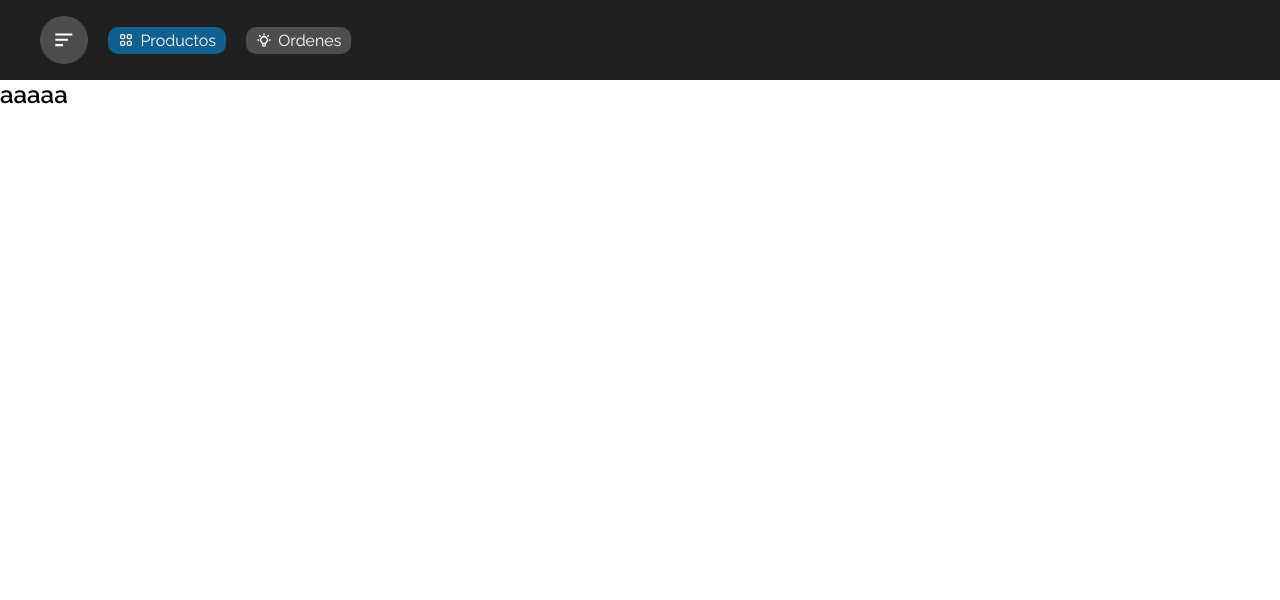
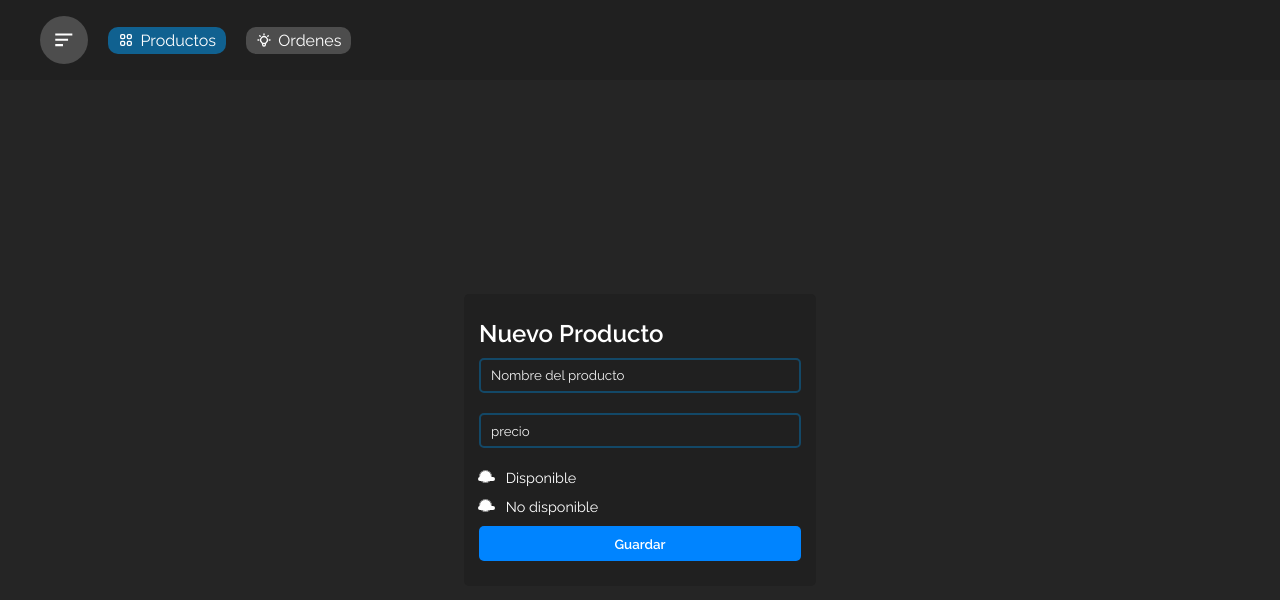
Before and after one commit to danield413/GraphQL-Apollo-React-CRUD, a React (Create React App) app in the folder client/: page /products/new in a window 1280 px wide. Shown: the top 600 px of the page. Built offline with nearby package versions, Linux system fonts and the light colour scheme.

Commit message:
Se creó el <Form /> y su lógica

```diff
--- a/client/package.json
+++ b/client/package.json
@@ -10,6 +10,7 @@
     "react": "^17.0.2",
     "react-dom": "^17.0.2",
     "react-helmet": "^6.1.0",
+    "react-hot-toast": "^2.1.1",
     "react-icons": "^4.2.0",
     "react-router-dom": "^5.2.0",
     "react-scripts": "4.0.3",
--- /dev/null
+++ b/client/src/components/Form.jsx
@@ -0,0 +1,147 @@
+import React from 'react'
+import toast from 'react-hot-toast'
+import styled from 'styled-components'
+import useForm from '../hooks/UseForm'
+
+
+const FormS = styled.form`
+    width: 22rem;
+    padding: 25px 15px;
+    background-color: #202020;
+    border-radius: 5px;
+
+    & h2 {
+        color: #fff;
+        margin-bottom: 10px;
+    }
+
+    & .warning {
+        background-color: rgba(87, 87, 87, 0.151);
+    }
+`
+
+const Input = styled.input`
+    margin-bottom: 20px;
+    width: 100%;
+    height: 2.2rem;
+    border: 2px solid rgba(0, 134, 211, 0.4);
+    border-radius: 5px;
+    background-color: transparent;
+    padding-left: 10px;
+    outline: none;
+    transition: 0.2s ease-in-out;
+    color: white;
+
+    ::placeholder {
+        color: #eee;
+    }
+    :focus {
+        border: 2px solid #0084ff;
+    }
+
+`
+
+const Submit = styled.input`
+    width: 100%;
+    height: 2.2rem;
+    background-color: #0084ff;
+    outline: none;
+    border: none;
+    border-radius: 5px;
+    color: #fff;
+    transition: .2s ease-in-out;
+    cursor: pointer;
+    font-weight: bold;
+    :hover {
+        background-color: #006cd1;
+    }
+    :disabled {
+        background-color: #444444;
+        cursor: not-allowed;
+    }
+`
+
+const LabelContainer = styled.div`
+    margin-bottom: 10px;
+    & label {
+        display: inline;
+        color: white;
+        font-size: 0.9rem;
+    }
+`
+
+const Radio = styled.input.attrs({
+    type: 'radio'
+})`
+margin-right: 10px;
+:after {
+        width: 100%;
+        height: 100%;
+        border-radius: 15px;
+        top: -2px;
+        left: -1px;
+        position: relative;
+        background-color: #727272;
+        content: '';
+        display: inline-block;
+        visibility: visible;
+        border: 2px solid white;
+        transition: .3s ease-in-out;
+    }
+    :checked:after {
+        width: 100%;
+        height: 100%;
+        border-radius: 50%;
+        top: -2px;
+        left: -1px;
+        position: relative;
+        background-color: #006cd1;
+        content: '';
+        display: inline-block;
+        visibility: visible;
+        border: 2px solid white;
+        transition: .3s ease-in-out;
+}
+`
+
+const Form = ( {inputs, formTitle, products = null, submitFunction = null} ) => {
+    const [ state, handleChange, reset ] = useForm();
+
+    const handleSubmit = (e) => {
+        e.preventDefault();
+        let count = 0;
+        for( const val in state){
+            if(val) count++;
+        }
+        if(count >= inputs.length){
+            toast.success('Bien hecho!');
+            if(submitFunction) submitFunction();
+            reset();
+        } else {
+            toast.error('Faltan campos');
+        }
+    }
+
+    return (
+        <FormS onSubmit={handleSubmit} autoComplete="off">
+            <h2>{formTitle}</h2>
+            {inputs.map( ({ id, type, placeholder, name, radioValues }) => {
+                if( type === 'radio' && radioValues.length > 1 ){
+                    return radioValues.map( ({name, value, placeholder}) => {
+                        return <LabelContainer key={id++}>
+                            <label>
+                                <Radio name={name} onChange={handleChange} value={value}/> {placeholder}
+                            </label>
+                        </LabelContainer>
+                    } )
+                } else {
+                    return <Input key={id} type={type} name={name} placeholder={placeholder} min={0} onChange={handleChange}/>
+                }
+            })}
+
+            <Submit type="submit" className="submit" value="Guardar"/>
+        </FormS>
+    )
+}
+
+export default Form
--- /dev/null
+++ b/client/src/components/FormWrapper.jsx
@@ -0,0 +1,22 @@
+import React from 'react'
+import styled from 'styled-components'
+
+const Main = styled.main`
+    display: ${(props) => props.flex && 'flex'};
+    justify-content: ${(props) => props.flex && 'center'};
+    align-items: ${(props) => props.flex && 'center'};
+    width: 100%;
+    height: calc(100vh - 80px);
+    overflow-y: auto;
+    background-color: #252525;
+`
+
+const FormWrapper = ( {children, isFlex = false} ) => {
+    return (
+        <Main flex={isFlex}>
+            { children }
+        </Main>
+    )
+}
+
+export default FormWrapper
--- a/client/src/components/SideNav.jsx
+++ b/client/src/components/SideNav.jsx
@@ -12,7 +12,7 @@ const pages = {
 const SideBar = styled.aside`
     position: absolute;
     height: 100vh;
-    width: 16rem;
+    width: 18rem;
     background-color: black;
     z-index: 99;
     left: ${props => props.isOpen ? "0" : "-100%"};
@@ -57,10 +57,11 @@ const SideBar = styled.aside`
     & .main {
         & h3 {
             margin-left: 10px;
+            margin-bottom: 10px;
             color: #fff;
         }
         & ul li .btn {
-            margin: 10px auto;
+            margin: 0 auto;
             display: block;
             width: 100%;
             height: 3rem;
--- /dev/null
+++ b/client/src/hooks/UseForm.js
@@ -0,0 +1,26 @@
+import { useState } from 'react'
+
+const useForm = ( initialState = {} ) => {
+    const [state, setState] = useState( initialState );
+
+    const handleChange = ( {target} ) => {
+        const { value, name } = target;
+        setState({
+            ...state,
+            [name] : value
+        })
+    }
+
+    const reset = () => {
+        setState({});
+    }
+
+    return [
+        state,
+        handleChange,
+        reset
+    ]
+
+}
+
+export default useForm
--- a/client/src/pages/orders/NewOrder.jsx
+++ b/client/src/pages/orders/NewOrder.jsx
@@ -1,5 +1,23 @@
 import React from 'react'
 import { Helmet } from 'react-helmet-async'
+import Form from '../../components/Form'
+import FormWrapper from '../../components/FormWrapper'
+import { validateOrder } from '../../utils/validateForm'
+
+const inputs = [
+    {
+        id: 1,
+        type: 'number',
+        placeholder: 'Mesa',
+        name: 'mesa'
+    },
+    {
+        id: 2,
+        type: 'text',
+        placeholder: 'Nombre del usuario',
+        name: 'nombreUsuario'
+    }
+]
 
 const NewOrder = () => {
     return (
@@ -7,7 +25,9 @@ const NewOrder = () => {
             <Helmet>
                 <title>Nueva Orden - ReactGraphQL</title>
             </Helmet>
-            <h2>Nueva orden</h2>
+            <FormWrapper isFlex={true}>
+                <Form inputs={ inputs } formTitle="Nueva Orden" submitFunction={validateOrder}/>
+            </FormWrapper>
         </>
     )
 }
--- a/client/src/pages/products/NewProduct.jsx
+++ b/client/src/pages/products/NewProduct.jsx
@@ -1,5 +1,28 @@
 import React from 'react'
 import { Helmet } from 'react-helmet-async'
+import Form from '../../components/Form';
+import FormWrapper from '../../components/FormWrapper';
+import { validateProduct } from '../../utils/validateForm';
+
+const inputs = [
+    {
+        id: 1,
+        type: 'text',
+        placeholder: 'Nombre del producto',
+        name: 'nombre'
+    },
+    {
+        id: 2,
+        type: 'number',
+        placeholder: 'precio',
+        name: 'precio'
+    },
+    {
+        id: 3,
+        type: 'radio',
+        radioValues: [{ name: 'disponible', value: true, placeholder: 'Disponible' }, { name: 'disponible', value: false, placeholder: 'No disponible'} ]
+    }
+]
 
 const NewProduct = () => {
     return (
@@ -7,7 +30,9 @@ const NewProduct = () => {
             <Helmet>
                 <title>Nuevo Producto - ReactGraphQL</title>
             </Helmet>
-            <h2>aaaaa</h2>
+            <FormWrapper isFlex={true}>
+                <Form inputs={ inputs } formTitle="Nuevo Producto" submitFunction={validateProduct}/>
+            </FormWrapper>
         </>
     )
 }
--- a/client/src/router/Router.jsx
+++ b/client/src/router/Router.jsx
@@ -4,11 +4,30 @@ import ContextProvider from '../context/ContextProvider';
 import Home from '../pages/Home';
 import OrdersRouter from './OrdersRouter';
 import ProductsRouter from './ProductsRouter';
+import { Toaster } from 'react-hot-toast'
 
 const AppRouter = () => {
     return (
         <ContextProvider>
             <Router>
+            <Toaster
+              position="top-center"
+              reverseOrder={false}
+              gutter={8}
+              containerClassName=""
+              containerStyle={{}}
+              toastOptions={{
+                // Define default options
+                className: '',
+                duration: 3000,
+                style: {
+                },
+                // Default options for specific types
+                success: {
+                  duration: 3000,
+                },
+              }}
+            />
                 <Nav />
                 <Switch>
                     <Route path="/products" component={ProductsRouter} />
--- /dev/null
+++ b/client/src/utils/validateForm.js
@@ -0,0 +1,7 @@
+export const validateProduct = ( values ) => {
+    console.log('product');
+}
+
+export const validateOrder = ( values ) => {
+    console.log('order');
+}
```
Also changed, not shown: 2 other files (tests, documents, lock files or other folders).
